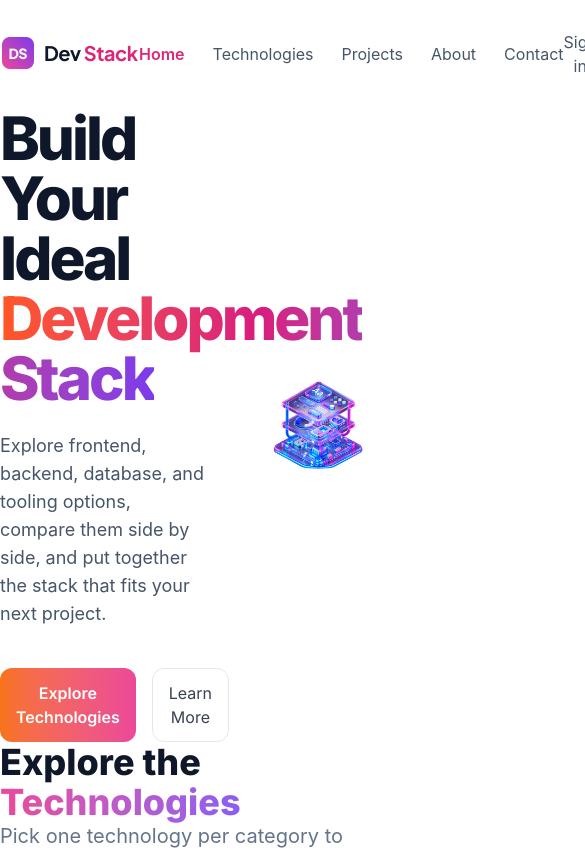
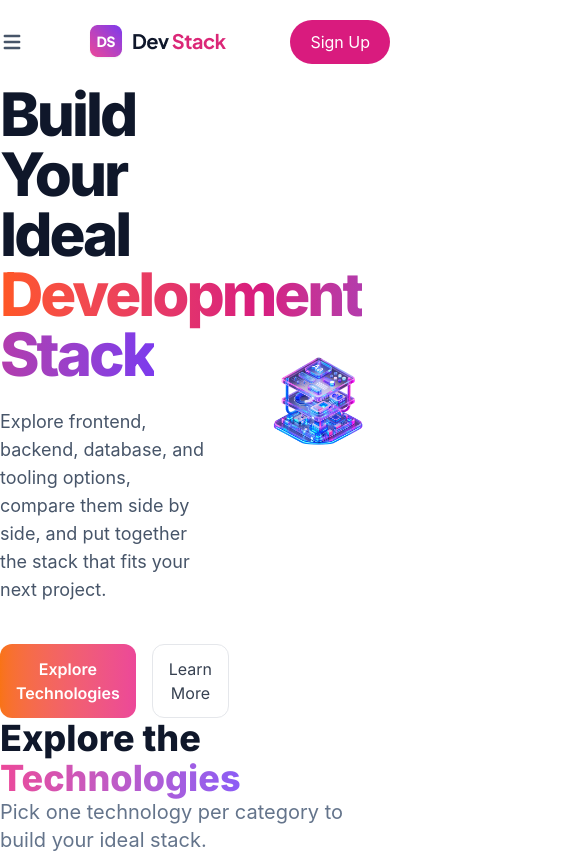
Before and after one commit to Mrehmanx64/devstack-assignment5, a React (Vite) app: page / in a window 390 px wide. Shown: the top 853 px of the page, 585 px wide, since content can reach past the window. Built offline with nearby package versions, Linux system fonts and the light colour scheme.

Commit message:
add mobile hamburger menu

```diff
--- a/src/components/Nav.tsx
+++ b/src/components/Nav.tsx
@@ -1,12 +1,22 @@
+import { useState } from "react";
 import LogoText from "../assets/logo-text.png";
+import { HiMenu, HiX } from "react-icons/hi";
 
 const Nav = () => {
+  const [isOpen, setIsOpen] = useState(false);
+
   return (
     <nav className="sticky top-0 z-50 bg-white py-5">
       <div className="container mx-auto flex justify-between items-center text-[#475569]">
+        <div className="flex items-center gap-4 lg:hidden">
+          <button onClick={() => setIsOpen(!isOpen)} className="text-2xl">
+            {isOpen ? <HiX /> : <HiMenu />}
+          </button>
+        </div>
+
         <img src={LogoText} alt="" />
 
-        <ul className="flex gap-7 items-center font-sans">
+        <ul className="hidden lg:flex gap-7 items-center font-sans">
           <li className="text-[#DB2777] font-semibold">Home</li>
           <li>Technologies</li>
           <li>Projects</li>
@@ -15,12 +25,24 @@ const Nav = () => {
         </ul>
 
         <div className="flex gap-5">
-          <button>Sign in</button>
+          <button className="hidden sm:block">Sign in</button>
           <button className="bg-[#D91B7E] text-white px-5 py-2.5 rounded-3xl">
             Sign Up
           </button>
         </div>
       </div>
+
+      {isOpen && (
+        <div className="lg:hidden absolute top-full left-0 w-full bg-white border-t border-[#F1F5F9] shadow-md">
+          <ul className="flex flex-col gap-4 p-6 font-sans">
+            <li className="text-[#DB2777] font-semibold">Home</li>
+            <li>Technologies</li>
+            <li>Projects</li>
+            <li>About</li>
+            <li>Contact</li>
+          </ul>
+        </div>
+      )}
     </nav>
   );
 };
```
